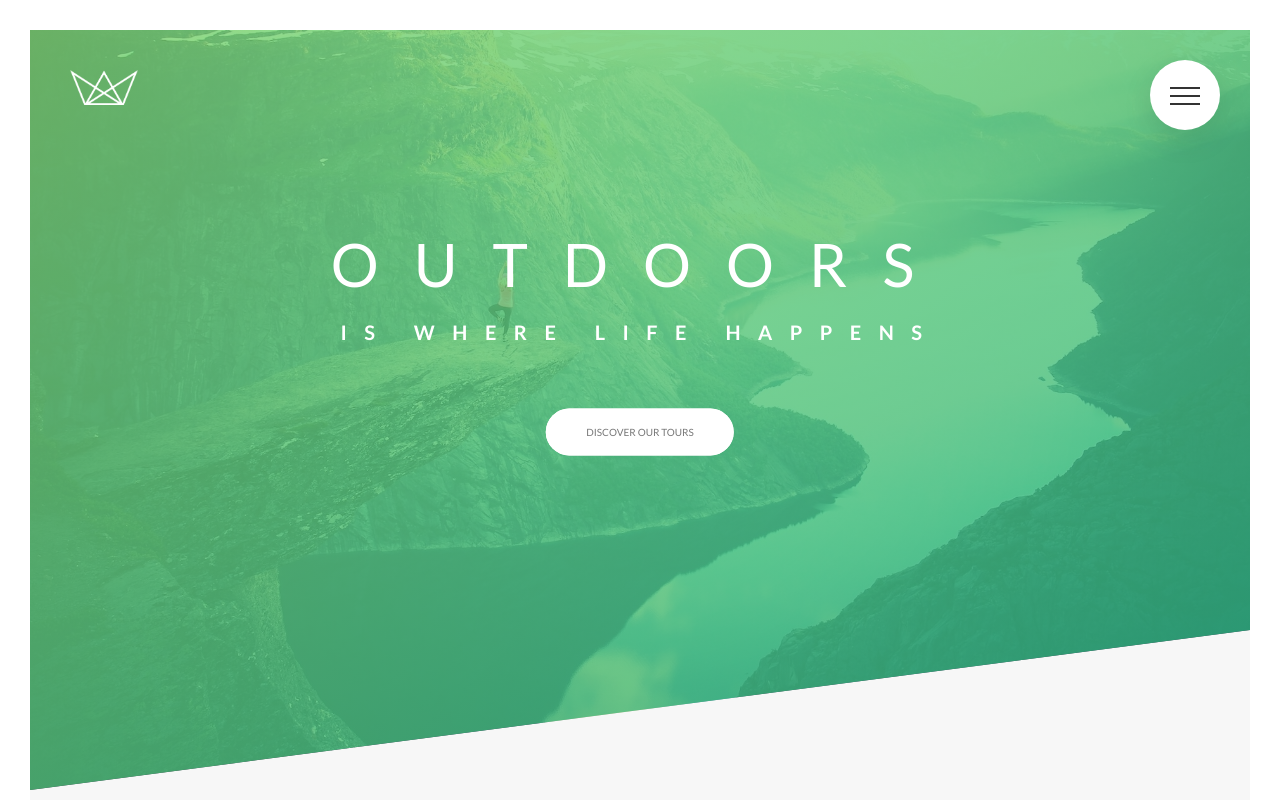
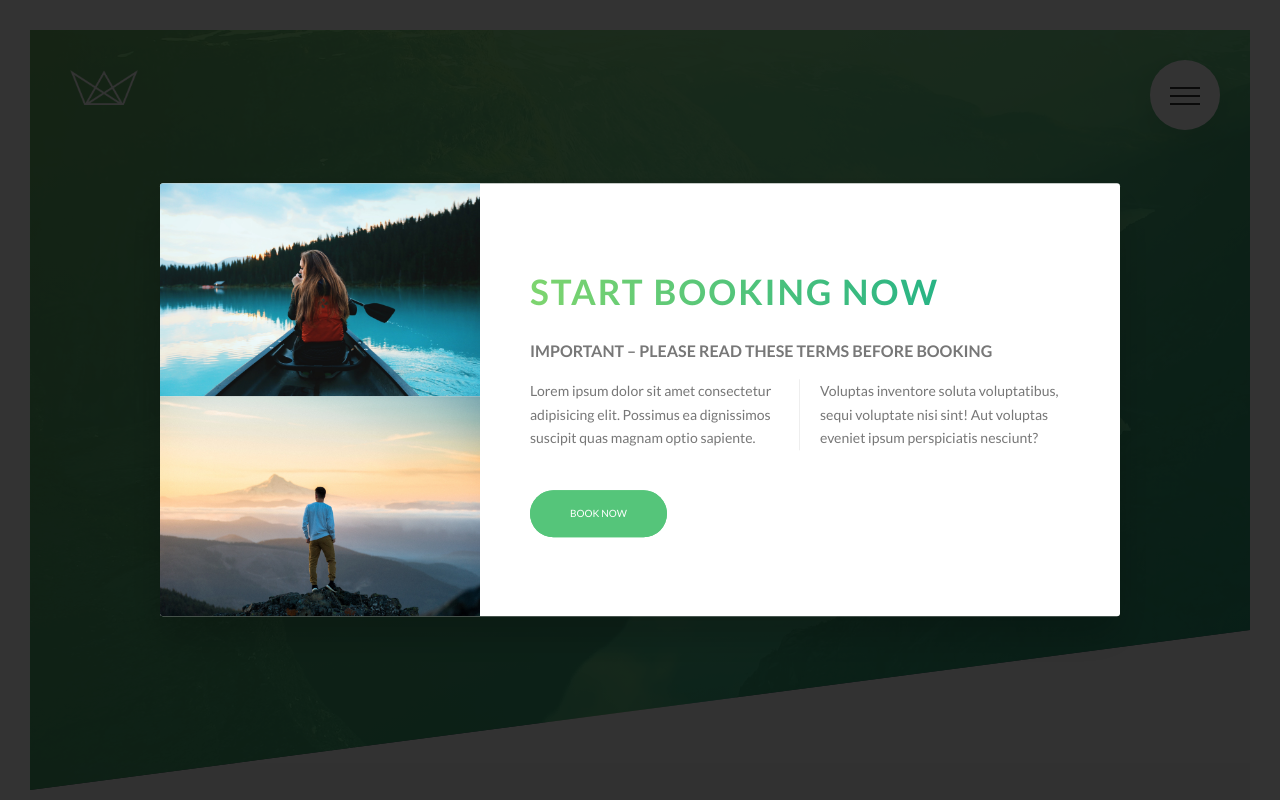
Before and after one commit to atlmtw/css_course, a website: page index.html in a window 1280 px wide. Shown: the top 800 px of the page. Drawn offline with Linux system fonts and the light colour scheme.

Commit message:
Work again

```diff
--- a/index.html
+++ b/index.html
@@ -367,6 +367,23 @@
             </div>
         </footer>
 
+        <div class="popup">
+            <div class="popup__content">
+                <div class="popup__left">
+                    <img src="img/nat-8.jpg" alt="Tour photo" class="popup__img">
+                    <img src="img/nat-9.jpg" alt="Tour photo" class="popup__img">
+                </div>
+                <div class="popup__right">
+                    <h2 class="heading-secondary u-margin-bottom-small">Start booking now</h2>
+                    <h3 class="heading-tertiary u-margin-bottom-small">Important &ndash; Please read these terms before booking</h3>
+                    <p class="popup__text">
+                        Lorem ipsum dolor sit amet consectetur adipisicing elit. Possimus ea dignissimos suscipit quas magnam optio sapiente. Voluptas inventore soluta voluptatibus, sequi voluptate nisi sint! Aut voluptas eveniet ipsum perspiciatis nesciunt?
+                    </p>
+                    <a href="#" class="btn btn--green">Book now</a>
+                </div>
+            </div>
+        </div>
+
         <!--
         <section class="grid-test">
             <div class="row">
--- /dev/null
+++ b/sass/components/_popup.scss
@@ -0,0 +1,45 @@
+.popup {
+    height: 100vh;
+    width: 100vw;
+    position: fixed;
+    background-color: rgba($color-black, .8);
+    z-index: 3000;
+    top: 0;
+    left: 0;
+
+    &__content {
+        @include centerAbsolute;
+        width: 75%;
+        background-color: $color-white;
+        box-shadow: 0 2rem 4rem rgba($color-black, .2);
+        border-radius: 3px;
+        display: table;
+        overflow: hidden;
+    }
+
+    &__left {
+        width: 33.3333333%;
+        display: table-cell;
+    }
+
+    &__right {
+        width: 66.6666666%;
+        display: table-cell;
+        vertical-align: middle;
+        padding: 3rem 5rem;
+    }
+
+    &__img {
+        display: block;
+        width: 100%;
+    }
+
+    &__text {
+        font-size: 1.4rem;
+        margin-bottom: 4rem;
+
+        column-count: 2;
+        column-gap: 4rem;
+        column-rule: 1px solid $color-grey-light-2;
+    }
+}
--- a/sass/main.scss
+++ b/sass/main.scss
@@ -14,6 +14,7 @@
 @import "components/story";
 @import "components/bg-video";
 @import "components/form";
+@import "components/popup";
 
 @import "layout/header";
 @import "layout/footer";
```
Also changed, not shown: css/style.css.
